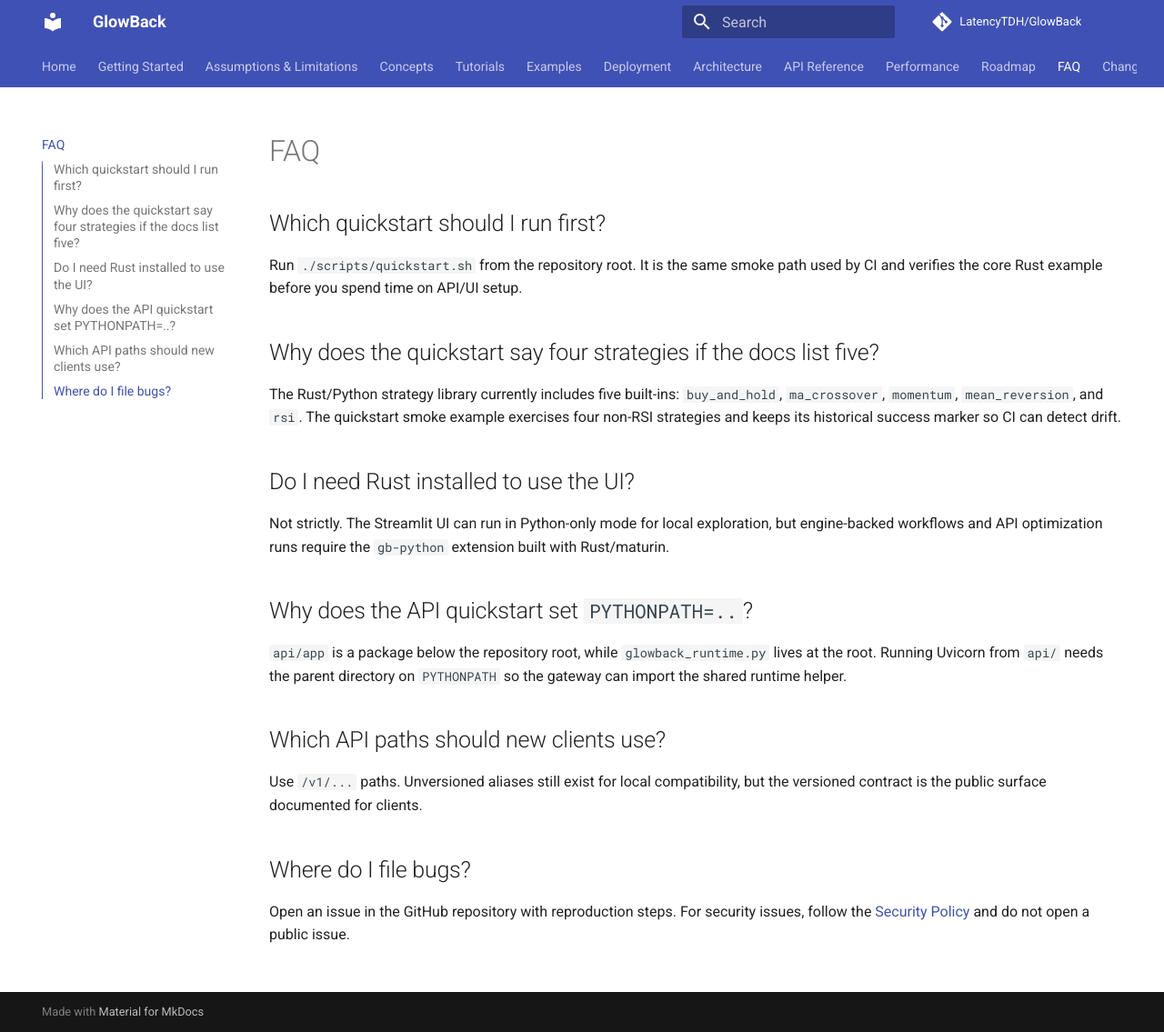
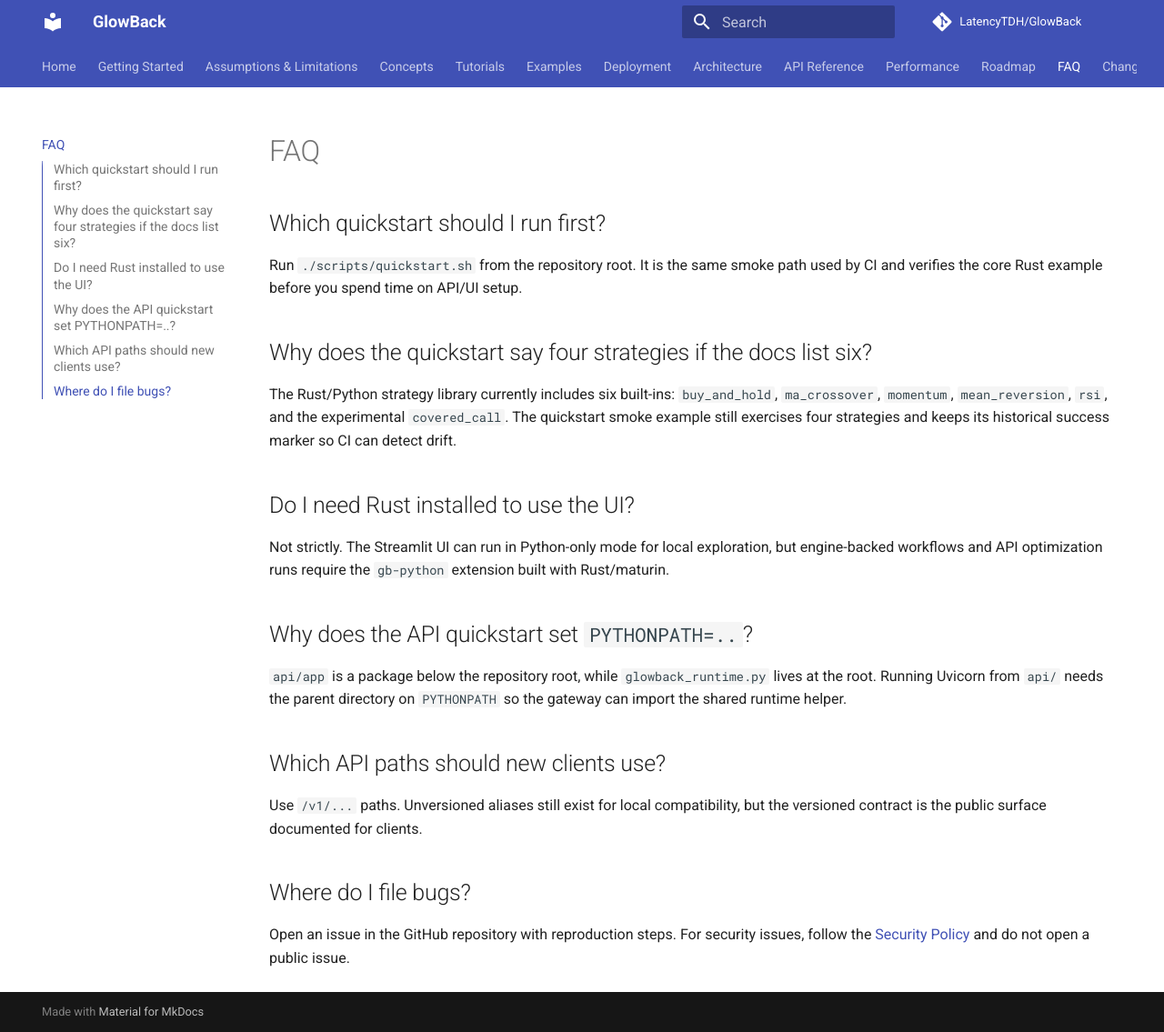
Before and after one commit to LatencyTDH/GlowBack, an MkDocs documentation site: the page built from docs/faq.md, in a window 1280 px wide and 1135 px high. Shown: the whole window at 91% size. Built offline with MkDocs 1.6.1 and Material for MkDocs 9.7.7, drawn with Linux system fonts in a browser that asks for light colours; comment, search, counter and statistics services are not loaded.

Commit message:
fix: refresh Python quickstart strategy list

```diff
--- a/docs/faq.md
+++ b/docs/faq.md
@@ -4,9 +4,9 @@
 
 Run `./scripts/quickstart.sh` from the repository root. It is the same smoke path used by CI and verifies the core Rust example before you spend time on API/UI setup.
 
-## Why does the quickstart say four strategies if the docs list five?
+## Why does the quickstart say four strategies if the docs list six?
 
-The Rust/Python strategy library currently includes five built-ins: `buy_and_hold`, `ma_crossover`, `momentum`, `mean_reversion`, and `rsi`. The quickstart smoke example exercises four non-RSI strategies and keeps its historical success marker so CI can detect drift.
+The Rust/Python strategy library currently includes six built-ins: `buy_and_hold`, `ma_crossover`, `momentum`, `mean_reversion`, `rsi`, and the experimental `covered_call`. The quickstart smoke example still exercises four strategies and keeps its historical success marker so CI can detect drift.
 
 ## Do I need Rust installed to use the UI?
 
```
Also changed, not shown: docs/index.md (+1 -1 lines), 1 other file.
